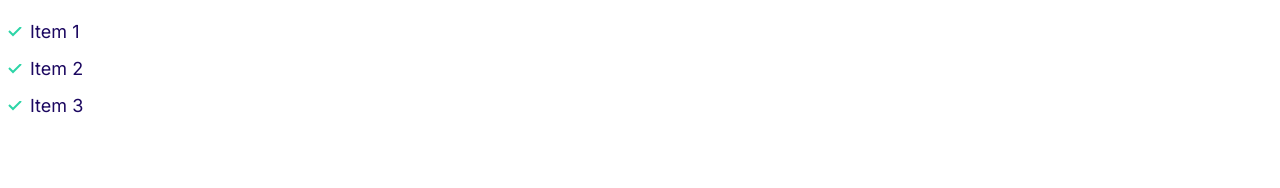
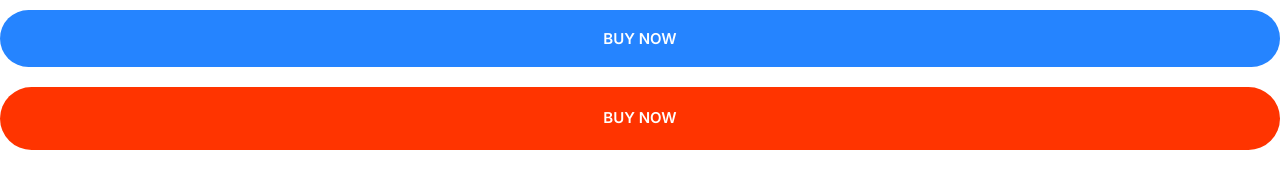
Before and after one commit to skoopje/moshify, a plain HTML site: page index.html in a window 1280 px wide. Drawn offline with Linux system fonts and the light colour scheme.

Commit message:
building buttons.

```diff
--- a/index.html
+++ b/index.html
@@ -14,10 +14,7 @@
     <link rel="stylesheet" href="css/styles.css" />
   </head>
   <body>
-    <ul class="list list--tick">
-      <li class="list__item">Item 1</li>
-      <li class="list__item">Item 2</li>
-      <li class="list__item">Item 3</li>
-    </ul>
+    <button class="btn btn--primary btn--block">Buy now</button>
+    <a href="#" class="btn btn--accent btn--block">Buy now </a>
   </body>
 </html>
```
Also changed, not shown: Components/icons.html (added, +1 -0 lines), images/sprite.svg (added), images/tick.svg (deleted).
